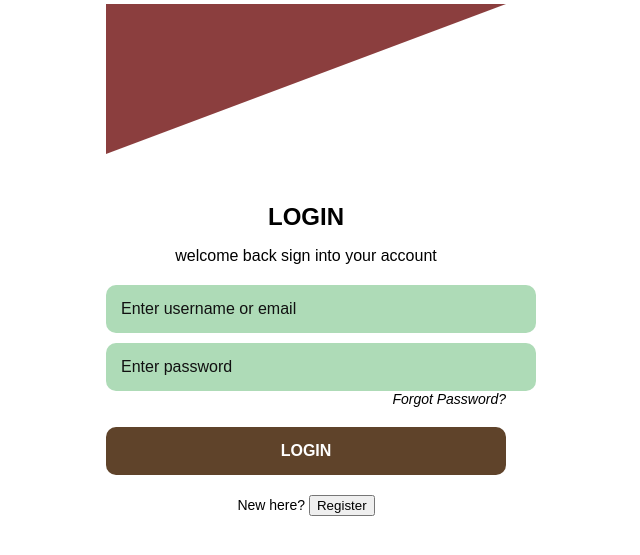
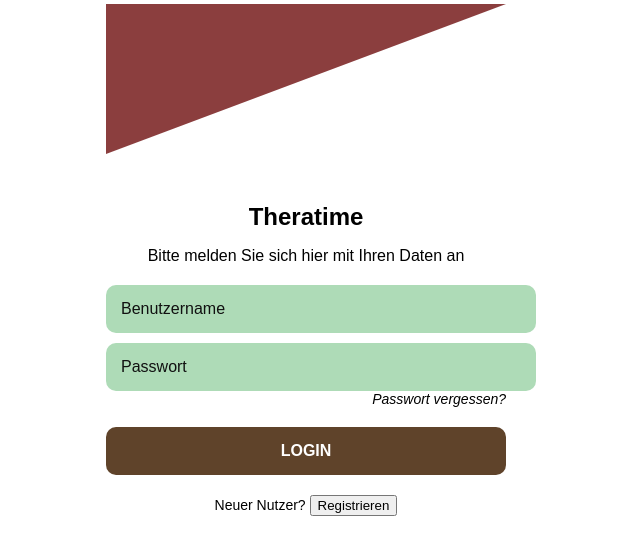
Before and after one commit to Paul01001000/IBS-Project, a Flask app: page /login in a window 1280 px wide. Shown: the part 140-695 px from the top of the page, without its empty margins (334-974 px from the left). Run offline with Flask 3, Linux system fonts and the light colour scheme; parts of the project's set-up code (start-up, migrations or seed data) failed here and were passed over.

```diff
--- a/templates/login.html
+++ b/templates/login.html
@@ -152,19 +152,19 @@
   <div class="container">
     <div class="triangle"></div>
     <div class="login-box">
-      <h2>LOGIN</h2>
-      <p>welcome back sign into your account</p>
+      <h2>Theratime</h2>
+      <p>Bitte melden Sie sich hier mit Ihren Daten an</p>
       <form method="POST" action="http://localhost:5000/main">
-      <input type="text" name="name" class="input-box" placeholder="Enter username or email">
-      <input type="password" name="password" class="input-box" placeholder="Enter password">
+      <input type="text" name="name" class="input-box" placeholder="Benutzername">
+      <input type="password" name="password" class="input-box" placeholder="Passwort">
       <div class="forgot-password">
-        <a href="#">Forgot Password?</a>
+        <a href="#">Passwort vergessen?</a>
       </div>
       <input type="submit" class="login-btn" value="LOGIN">
       </form>
       <form method="POST" action="http://localhost:5000/register">
         <div class="signup">
-          New here? <input type="submit" value="Register">
+          Neuer Nutzer? <input type="submit" value="Registrieren">
         </div>
       </form>
 
```
